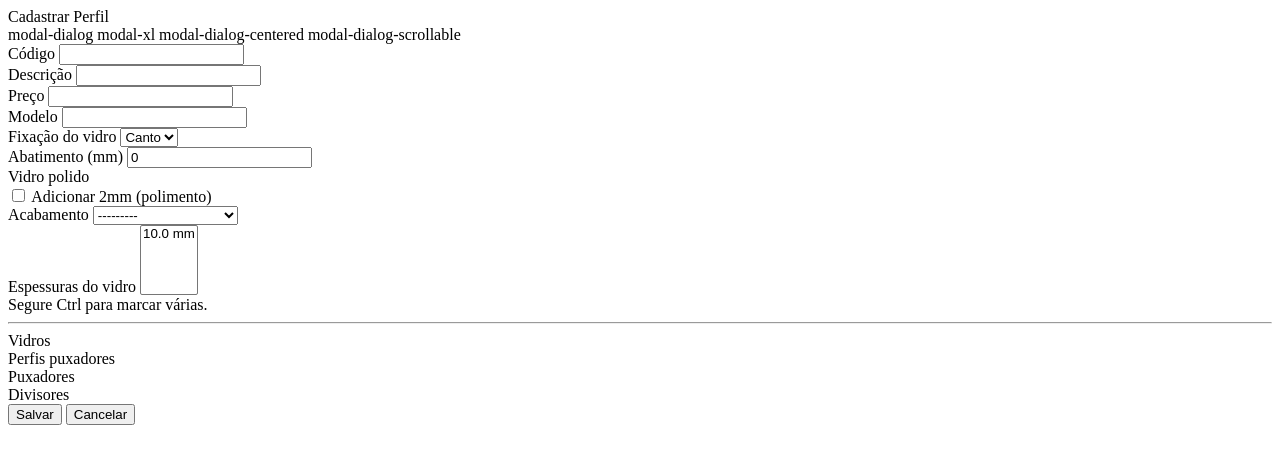
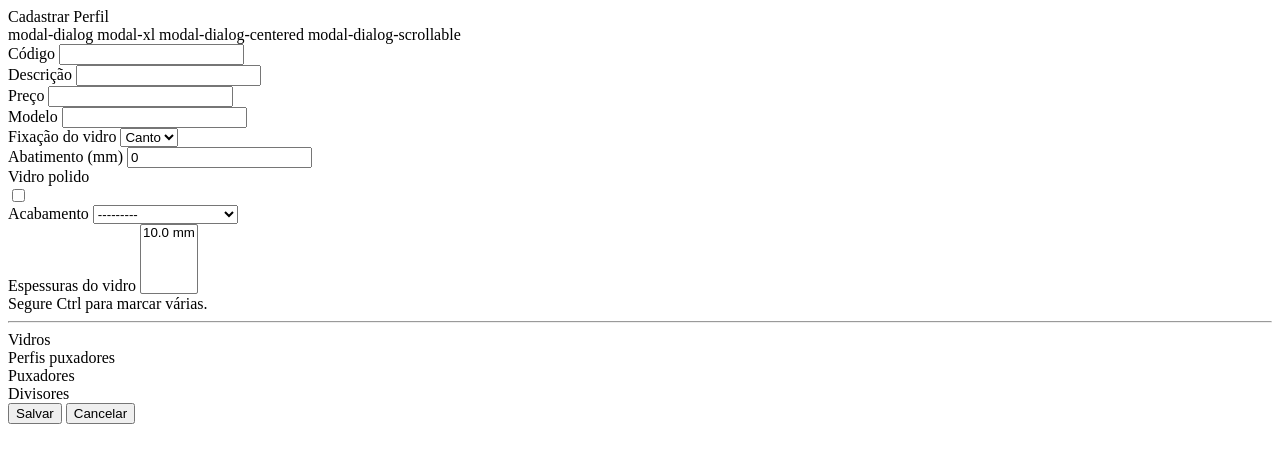
Before and after one commit to ramonrduarte/sistema-portas, a Django app: page /perfis/novo/ in a window 1280 px wide. Shown: the top 464 px of the page. Run offline with Django 5.2, Linux system fonts and the light colour scheme; a user stored in the database is signed in; tables that the repository leaves empty hold one stand-in row (values such as "Sample post").

Commit message:
Corrige cálculo divisor (+1mm), campos altura divisor e alinhamento de formulários
- producao.py: corrige +1mm por lado no divisor aparente (era +2mm)
- _col_opcoes.html: substitui campos de template por inputs HTML diretos para altura divisor
- item_form.html: alinha campos Acabamento e Perfil na mesma linha (align-items-end)
- perfil_form.html: remove texto explicativo do campo vidro polido

Co-Authored-By: Claude Sonnet 4.6 <noreply@anthropic.com>

```diff
--- a/portas/services/producao.py
+++ b/portas/services/producao.py
@@ -55,8 +55,8 @@ def _calcular_dimensoes_vidro(item) -> list:
     if tem_divisor_aparente:
         ab_div = divisor.abatimento_mm
         # Cada peca: lado perfil = -ab_perf + polimento; lado divisor = -ab_div + 2
-        h_peca_perf_div = lambda span: int(span) - ab_perf + polimento - ab_div + 2
-        h_peca_div_div  = lambda span: int(span) - 2 * ab_div + 4
+        h_peca_perf_div = lambda span: int(span) - ab_perf + polimento - ab_div + 1
+        h_peca_div_div  = lambda span: int(span) - 2 * ab_div + 2
 
         if qtd_div == 2 and h2:
             return [
--- a/portas/templates/portas/pedido/_col_opcoes.html
+++ b/portas/templates/portas/pedido/_col_opcoes.html
@@ -51,11 +51,13 @@
   </div>
   <div class="col-3 d-none" id="col-div-alt-1">
     <label class="form-label fw-semibold mb-1">Altura 1 (mm)</label>
-    {{ form.divisor_altura_1 }}
+    <input type="number" name="divisor_altura_1" id="id_divisor_altura_1"
+           class="form-control" min="1" placeholder="mm">
   </div>
   <div class="col-3 d-none" id="col-div-alt-2">
     <label class="form-label fw-semibold mb-1">Altura 2 (mm)</label>
-    {{ form.divisor_altura_2 }}
+    <input type="number" name="divisor_altura_2" id="id_divisor_altura_2"
+           class="form-control" min="1" placeholder="mm">
   </div>
   {% endif %}
 
--- a/portas/templates/portas/pedido/item_form.html
+++ b/portas/templates/portas/pedido/item_form.html
@@ -40,7 +40,7 @@
   </div>
 
   <!-- ── Acabamento + Perfil ───────────────────────────────────────── -->
-  <div class="row g-2 mb-3">
+  <div class="row g-2 mb-3 align-items-end">
     <div class="col-12 col-md-5">
       <label class="form-label fw-semibold mb-1">
         <span class="text-danger">*</span> Acabamento
--- a/portas/templates/portas/perfil/perfil_form.html
+++ b/portas/templates/portas/perfil/perfil_form.html
@@ -67,9 +67,7 @@
       <label class="form-label d-block">Vidro polido</label>
       <div class="form-check form-switch mt-1">
         {{ form.vidro_polido }}
-        <label class="form-check-label" for="{{ form.vidro_polido.id_for_label }}">
-          Adicionar 2mm (polimento)
-        </label>
+        <label class="form-check-label" for="{{ form.vidro_polido.id_for_label }}"></label>
       </div>
       <div class="text-danger small">{{ form.vidro_polido.errors }}</div>
     </div>
```
